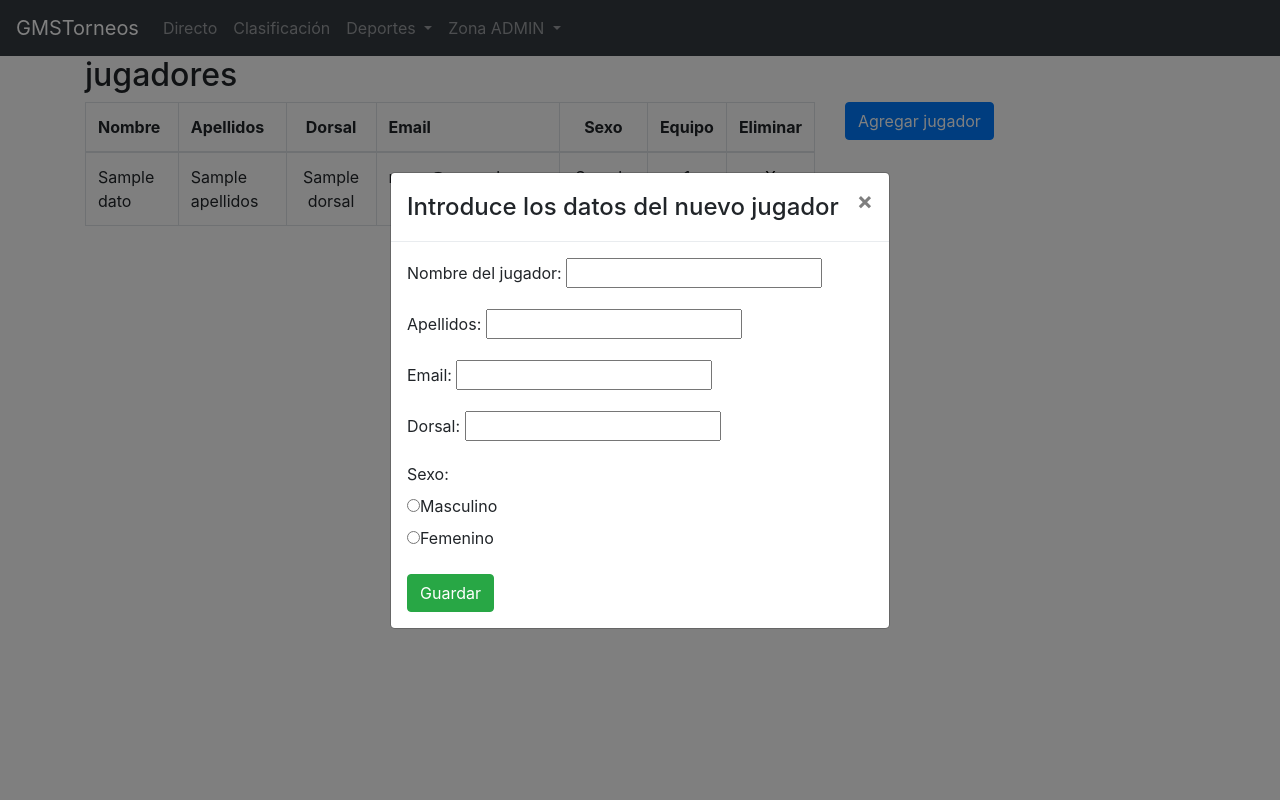
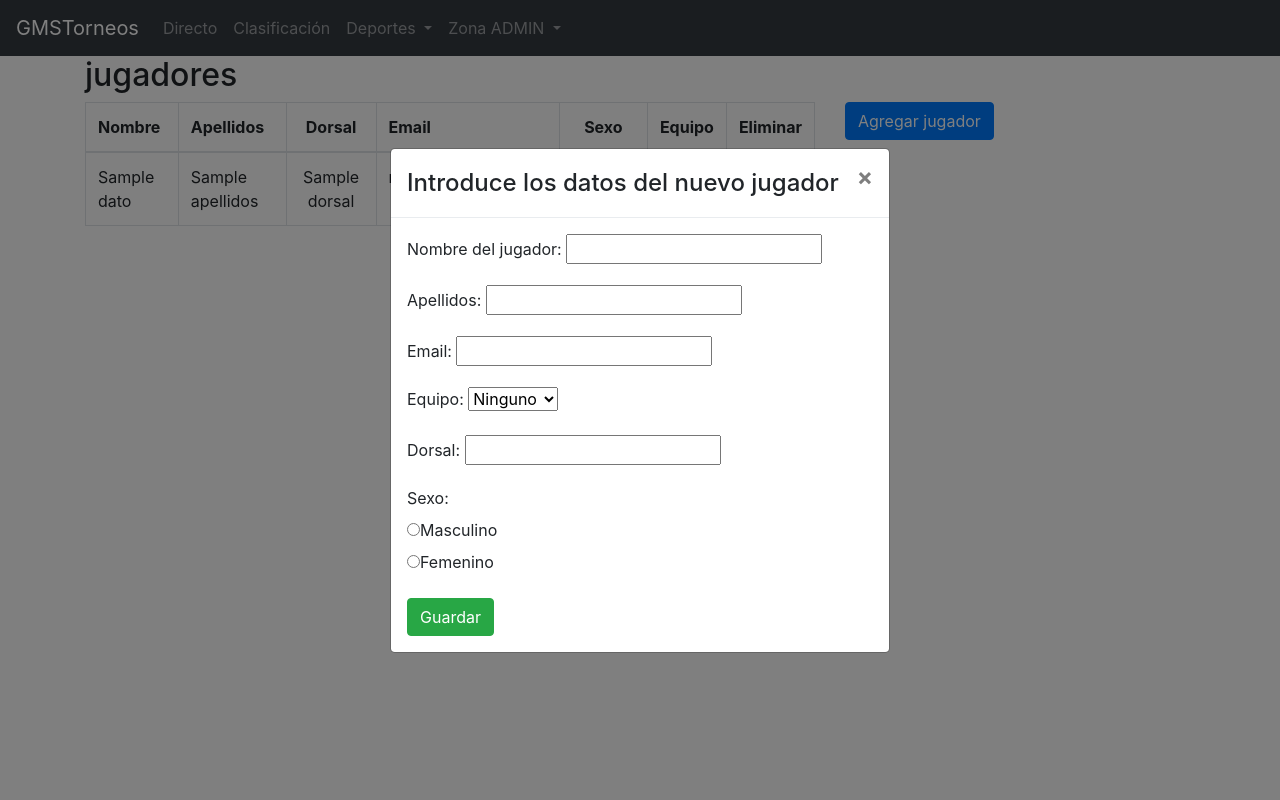
Before and after one commit to GabrielMasSimon/torneosgms, a PHP site: template views/jugadores_view.phtml in a window 1280 px wide, after a click on "Agregar jugador". Run offline with PHP 8.4, Linux system fonts and the light colour scheme; the template is opened without the code that fills it: most values are stand-ins (such as "Sample title", 1, 10 or a date in 2020); some libraries are stand-ins or nearby versions.

Commit message:
He añadido la opción de añadir un equipo a mano

```diff
--- a/controllers/jugadores_controller.php
+++ b/controllers/jugadores_controller.php
@@ -43,6 +43,7 @@ function insert() {
         $jugador->setEmail( $_POST['email'] );
         $jugador->setSexo( $_POST['sexo'] );
         $jugador->setDorsal( $_POST['dorsal'] );
+        $jugador->setId_Equipo( $_POST['id_equipo'] );
 
 
         $error = $jugador->insertar();
--- a/models/jugadores_model.php
+++ b/models/jugadores_model.php
@@ -12,6 +12,7 @@ private $email;
 private $sexo;
 private $id_equipo;
 private $dorsal;
+
 
 
 public function __construct(){
@@ -102,7 +103,7 @@ public function get_jugadores(){
 */
 public function insertar() {
 
-     $sql = "INSERT INTO jugadores (nombre, apellidos, email, sexo, dorsal) VALUES ('{$this->nombre}','{$this->apellidos}','{$this->email}','{$this->sexo}','{$this->dorsal}')";
+     $sql = "INSERT INTO jugadores (nombre, apellidos, email, sexo, dorsal, id_equipo) VALUES ('{$this->nombre}','{$this->apellidos}','{$this->email}','{$this->sexo}','{$this->dorsal}','{$this->id_equipo}')";
      $result = $this->db->query($sql);
 
      if ($this->db->error)
--- a/views/equipos_view.phtml
+++ b/views/equipos_view.phtml
@@ -55,7 +55,7 @@
                      </td>
 
 
-                     <td class='textoCentrado'>
+                    <td class='textoCentrado'>
                      <a href=index.php?controller=equipos&action=delete&id={$dato['id_equipo']}><i class='fas fa-trash-alt'></i></a>
                     </td>
 
--- a/views/jugadores_view.phtml
+++ b/views/jugadores_view.phtml
@@ -61,7 +61,7 @@
                      </td>
 
                      <td class='textoCentrado'>
-                     <a href=\"index.php?controller=jugadores&action=delete&id={$dato['id_jugador']}\">X</a>
+                     <a href=\"index.php?controller=jugadores&action=delete&id={$dato['id_jugador']}\"><i class='fas fa-trash-alt'></i></a>
                      </td>
 
                    </tr>";
@@ -111,7 +111,18 @@
 
                   <div class="form-group">
                     <label for="email">Email:</label>
-                  <input type="text" name="email" value="">
+                    <input type="email" name="email" value="">
+                  </div>
+
+                  <div class="form-group">
+                    <label for="id_equipo">Equipo:</label>
+                    <select name="id_equipo">
+
+                      <option>Ninguno </option>
+                      <option value=1>Equipo A </option>
+
+
+                    </select>
                   </div>
 
                   <div class="form-group">
@@ -123,10 +134,12 @@
                     <label for="sexo">Sexo:</label>
 
                     <div class="radio">
-                     <label><input type="radio" name="sexo" value="M">Masculino</label>
+                      <label>
+                        <input type="radio" name="sexo" value="M">Masculino</label>
                     </div>
                     <div class="radio">
-                    <label><input type="radio" name="sexo" value="F">Femenino</label>
+                      <label>
+                        <input type="radio" name="sexo" value="F">Femenino</label>
                     </div>
                   </div>
 
```
Also changed, not shown: views/comentarios_view.phtml (+6 -2 lines), views/torneos_view.phtml (+6 -2 lines). Lines whose indentation alone changed are shown as unchanged.
